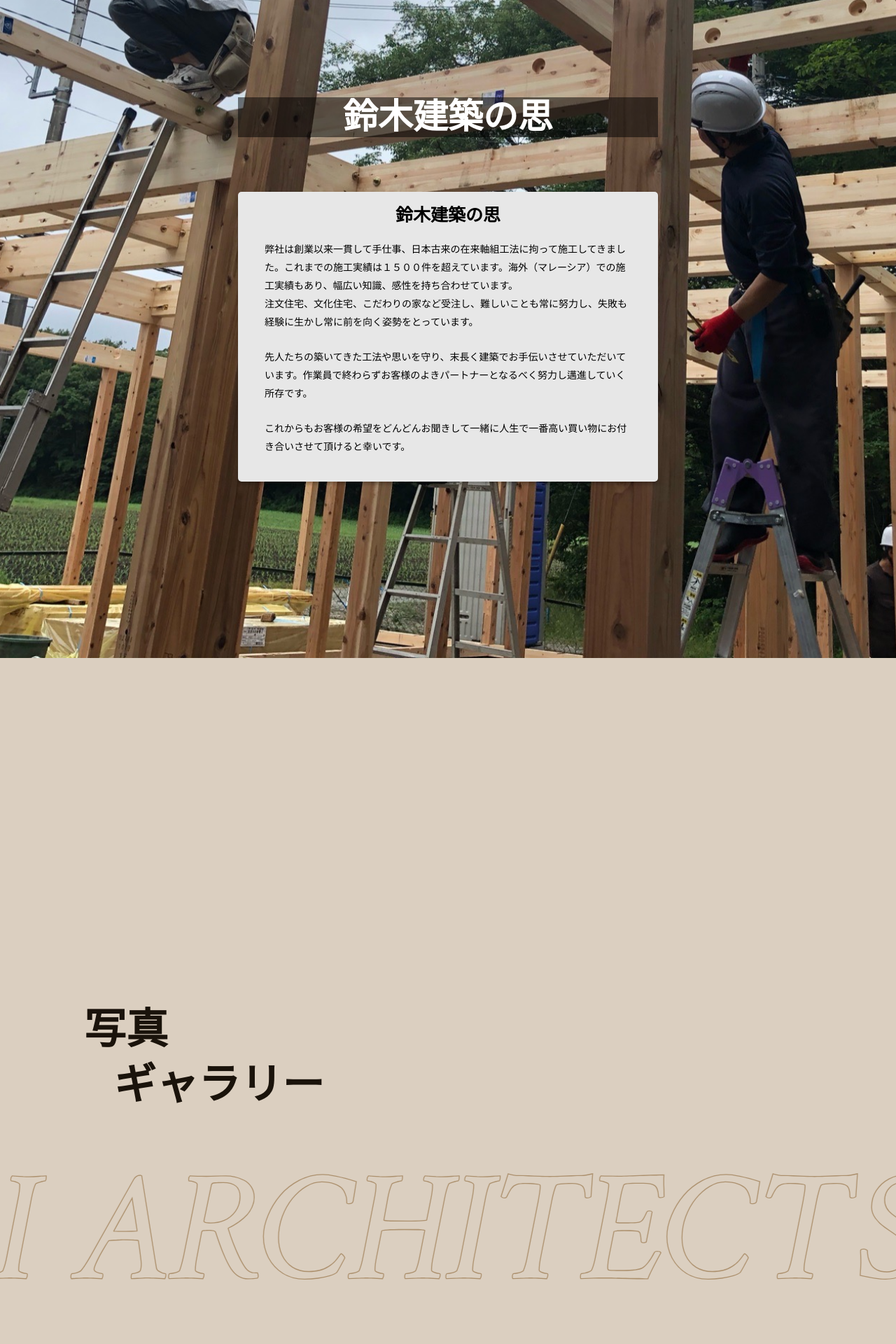
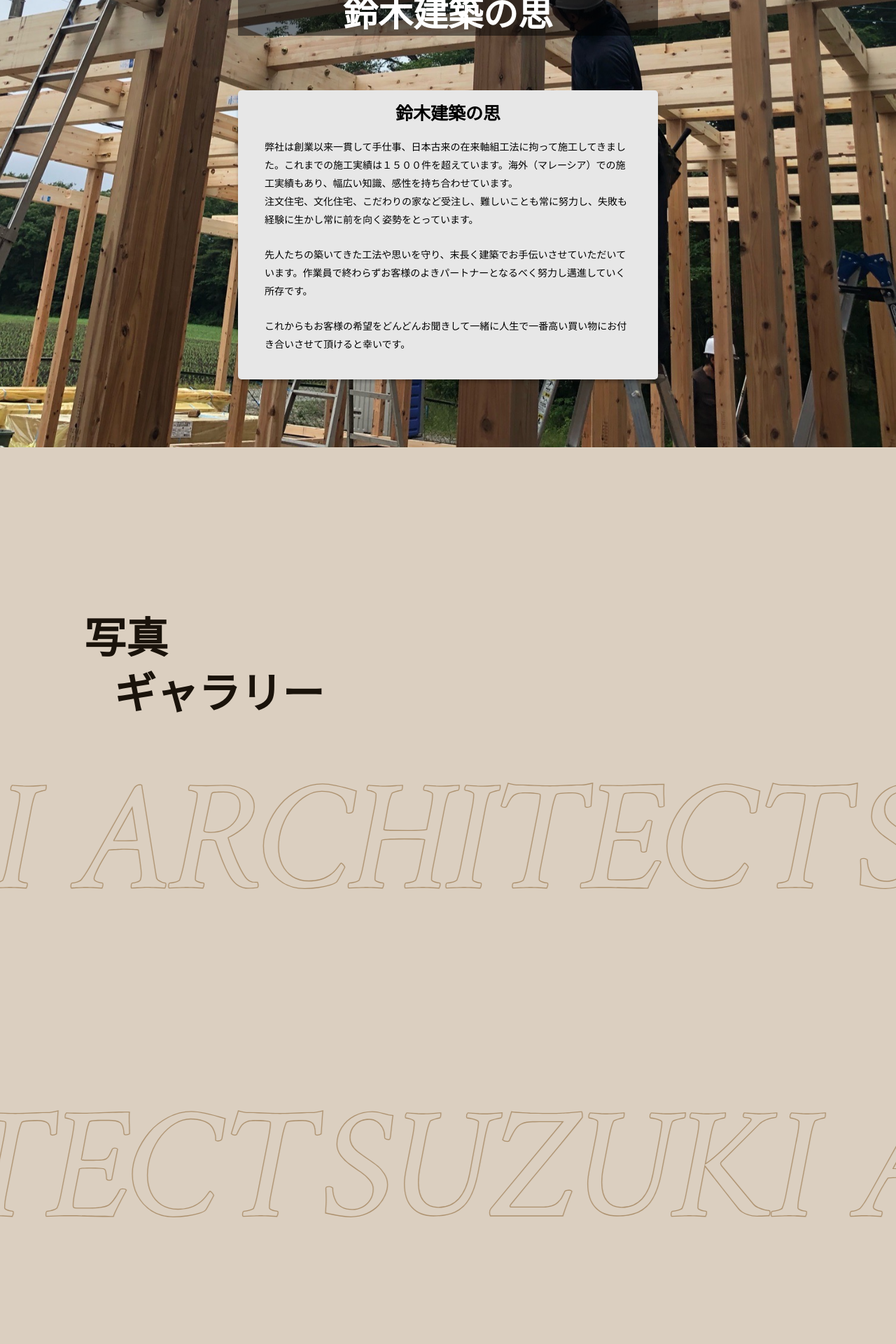
Before and after one commit to PagChomper/suzuki-demo-1, a React (Create React App) app: page / in a window 1280 px wide. Shown: the part 1220-3140 px from the top of the page at 70% size. Built offline with nearby package versions, Linux system fonts and the light colour scheme; a web font is replaced by a local one.

Commit message:
Fix architech space

```diff
--- a/src/components/About/about.scss
+++ b/src/components/About/about.scss
@@ -5,17 +5,24 @@
 
     display: flex;
     background: url(../../images/ConstructionImage.JPG);
-    padding: 0 12rem 55rem 12rem;
+    padding: 0 12rem 10rem 12rem;
     background-repeat: no-repeat;
     background-size: cover;
-    background-position-y: -30rem;
+    background-position-y: -60rem;
+    height: 120rem;
+
+    .container {
+        display: flex;
+        justify-content: center;
+        flex-direction: column;
+    }
 
     &--title {
         text-align: center;
         color: white;
         font-size: 5rem;
         font-weight: 700;
-        margin-top: 36rem;
+        margin-top: 7.8rem;
         margin-bottom: 7.8rem;
         position: relative;
         background: rgba(0, 0, 0, 0.5);
@@ -108,11 +115,17 @@
 // }
 
 
-@media screen and (max-width: 1350px) {
+@media screen and (max-width: 1500px) {
     .about {
 
         background-position-x: -25rem;
-        background-position-y: -40rem;
+        background-position-y: -44rem;
+        background-size: fill;
+
+
+        &--title {
+            margin-top: -12rem;
+        }
         &--card {
             // grid-template-rows: 20rem 2fr;
             // grid-template-columns: auto;
--- a/src/components/Architect/architect.scss
+++ b/src/components/Architect/architect.scss
@@ -114,6 +114,13 @@
     }
 }
 
+@media screen and (max-width: 1440px) {
+    .architech {
+        padding-top: 0rem;
+        transform: translateY(-20rem);
+    }
+}
+
 @media screen and (max-width: 1024px) {
     .architech {
         &--background-text {
--- a/src/components/Contact/contact.scss
+++ b/src/components/Contact/contact.scss
@@ -46,6 +46,8 @@
             height: 90rem;
             background-size: cover;
             background-position: -30rem;
+            min-width: 70rem;
+            max-width: 70rem;
         }
         // img {
         //     width: 100%;
```
